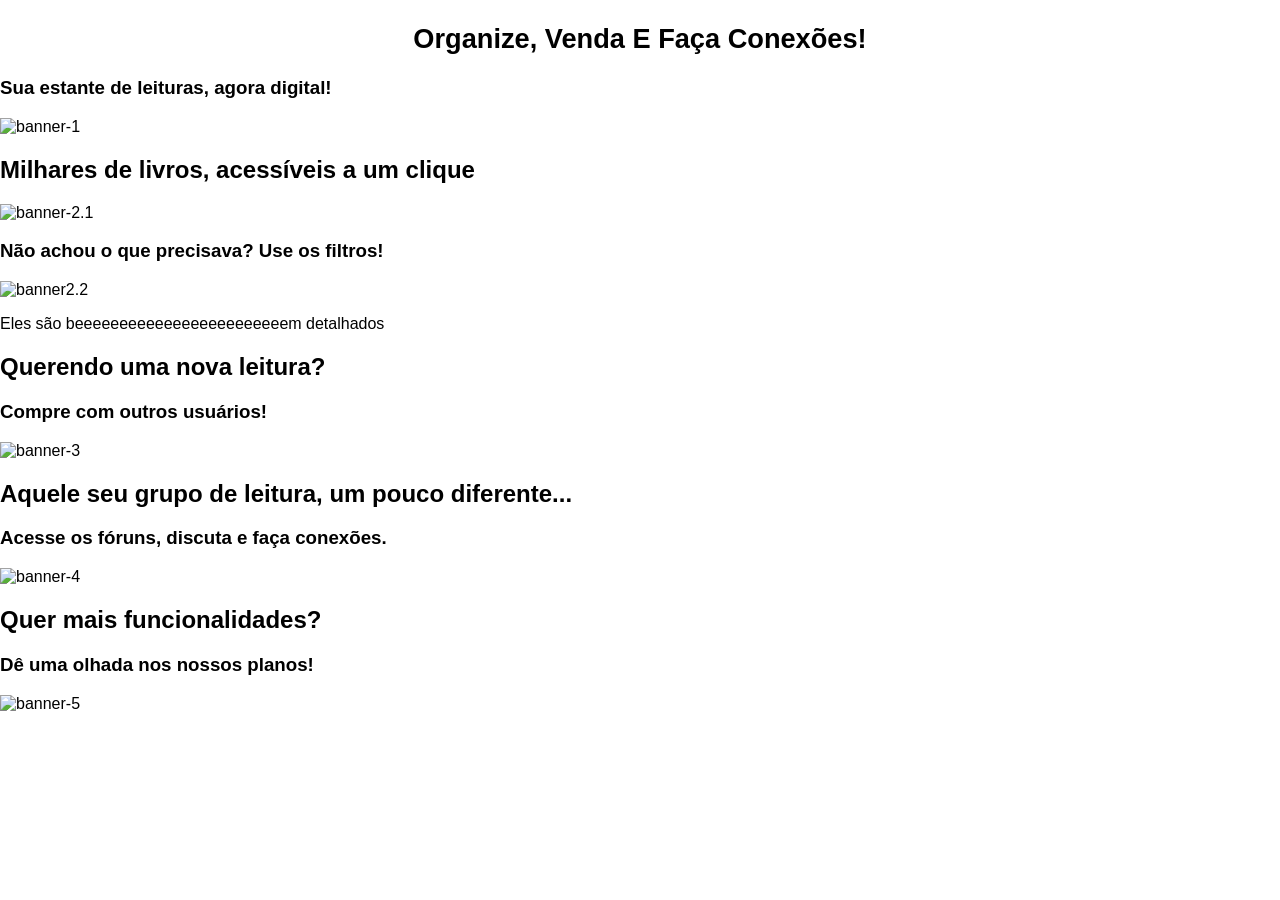
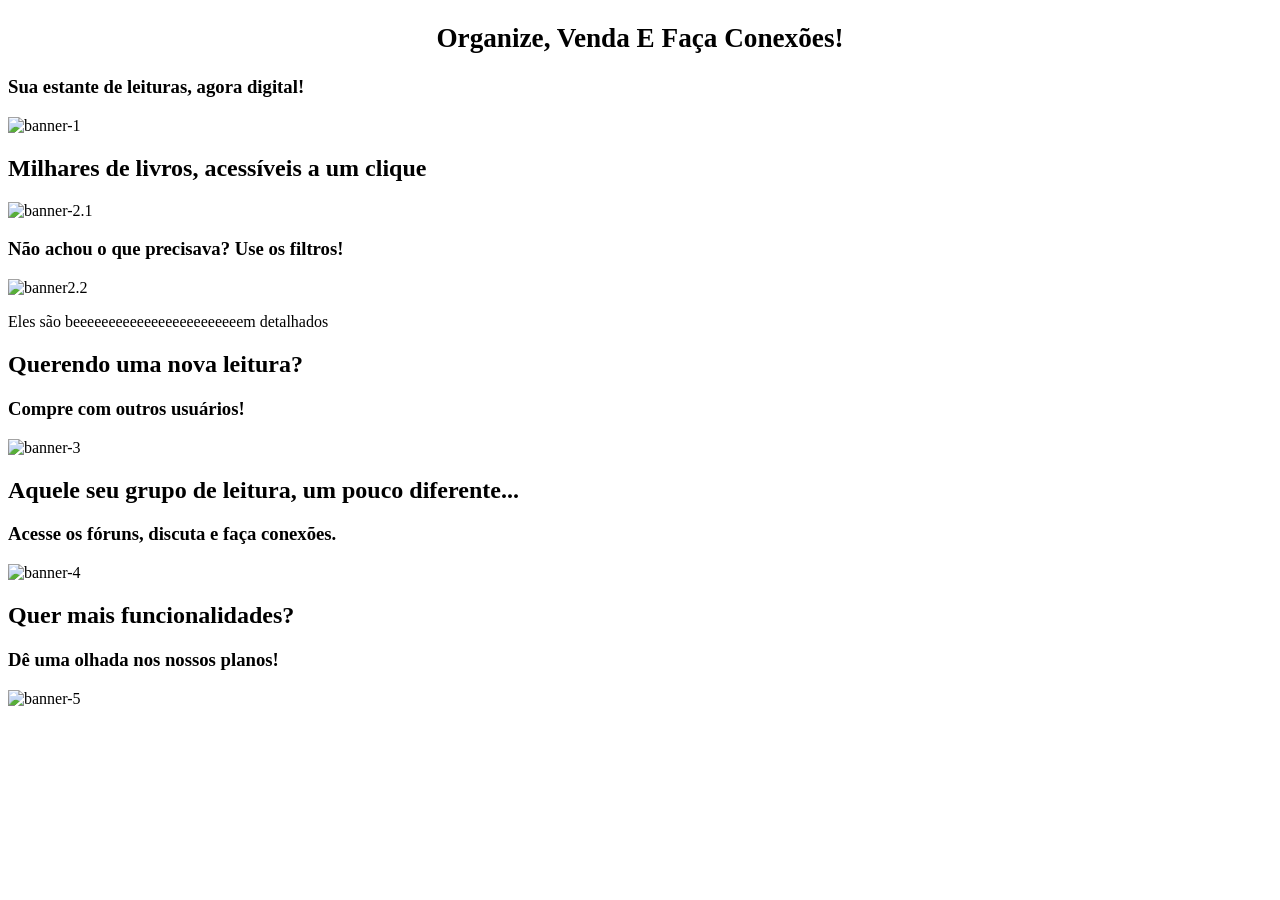

RetroReads #30.2

--- a/css/home.css
+++ b/css/home.css
@@ -23,23 +23,22 @@
 }
 
 
-body {
-  margin: 0;
-  font-family: "Helvetica", "Arial", sans-serif;
-}
+
+
+
 
 h1 {
   text-align: center;
   font-size: 1.7rem;
 }
-ul {
+ul.banner-carrossel .banner-carrossel {
   width: 100vw;
   height: 300px;
   padding: 20px;
   display: flex;
   gap: 4vw;
 }
-li {
+li.banner-item {
   list-style-type: none;
   background-color: #eeeeee;
   border: 1px solid #dddddd;
@@ -48,17 +47,17 @@ li {
   flex: 0 0 100%;
 }
 
-li:nth-child(even) {
+li.banner-item:nth-child(even) {
   background-color: cyan;
 }
-ul {
+ul.banner-carrossel  {
   overflow-x: scroll;
   scroll-snap-type: x mandatory;
 }
-li {
+li.banner-item {
   scroll-snap-align: center;
 }
-ul::scroll-button(*) {
+ul.banner-carrossel ::scroll-button(*) {
   border: 0;
   font-size: 2rem;
   background: none;
@@ -67,47 +66,47 @@ ul::scroll-button(*) {
   cursor: pointer;
 }
 
-ul::scroll-button(*):hover,
-ul::scroll-button(*):focus {
+ul.banner-carrossel ::scroll-button(*):hover,
+ul.banner-carrossel ::scroll-button(*):focus {
   opacity: 1;
 }
 
-ul::scroll-button(*):active {
+ul.banner-carrossel ::scroll-button(*):active {
   translate: 1px 1px;
 }
 
-ul::scroll-button(*):disabled {
+ul.banner-carrossel ::scroll-button(*):disabled {
   opacity: 0.2;
   cursor: unset;
 }
-ul::scroll-button(left) {
+ul.banner-carrossel ::scroll-button(left) {
   content: "◄" / "Previous";
 }
 
-ul::scroll-button(right) {
+ul.banner-carrossel ::scroll-button(right) {
   content: "►" / "Next";
 }
-ul {
+ul.banner-carrossel  {
   anchor-name: --my-carousel;
 }
 
-ul::scroll-button(*) {
+ul.banner-carrossel ::scroll-button(*) {
   position: absolute;
   position-anchor: --my-carousel;
 }
-ul::scroll-button(left) {
+ul.banner-carrossel ::scroll-button(left) {
   right: calc(anchor(left) - 70px);
   bottom: calc(anchor(top) + 13px);
 }
 
-ul::scroll-button(right) {
+ul.banner-carrossel ::scroll-button(right) {
   left: calc(anchor(right) - 70px);
   bottom: calc(anchor(top) + 13px);
 }
-ul {
+ul.banner-carrossel  {
   scroll-marker-group: after;
 }
-ul::scroll-marker-group {
+ul.banner-carrossel ::scroll-marker-group {
   position: absolute;
   position-anchor: --my-carousel;
   top: calc(anchor(bottom) - 70px);
@@ -117,7 +116,7 @@ ul::scroll-marker-group {
   justify-content: center;
   gap: 20px;
 }
-li::scroll-marker {
+li.banner-item::scroll-marker {
   content: attr(data-accName);
   width: 16px;
   height: 16px;
@@ -127,9 +126,10 @@ li::scroll-marker {
   overflow: hidden;
   text-indent: 16px;
 }
-li::scroll-marker:target-current {
+li.banner-item::scroll-marker:target-current {
   background-color: black;
 }
+
 
 
 
